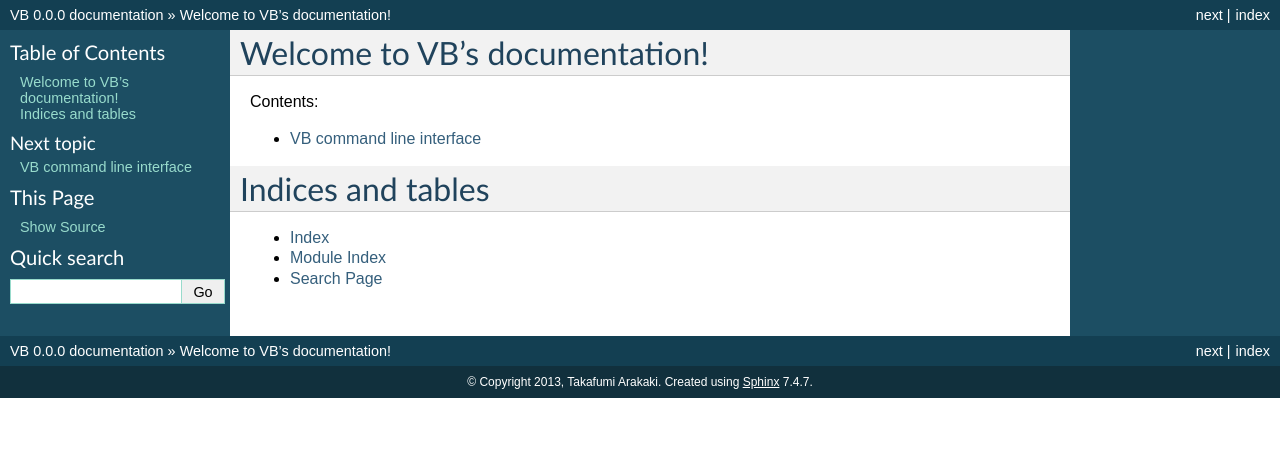
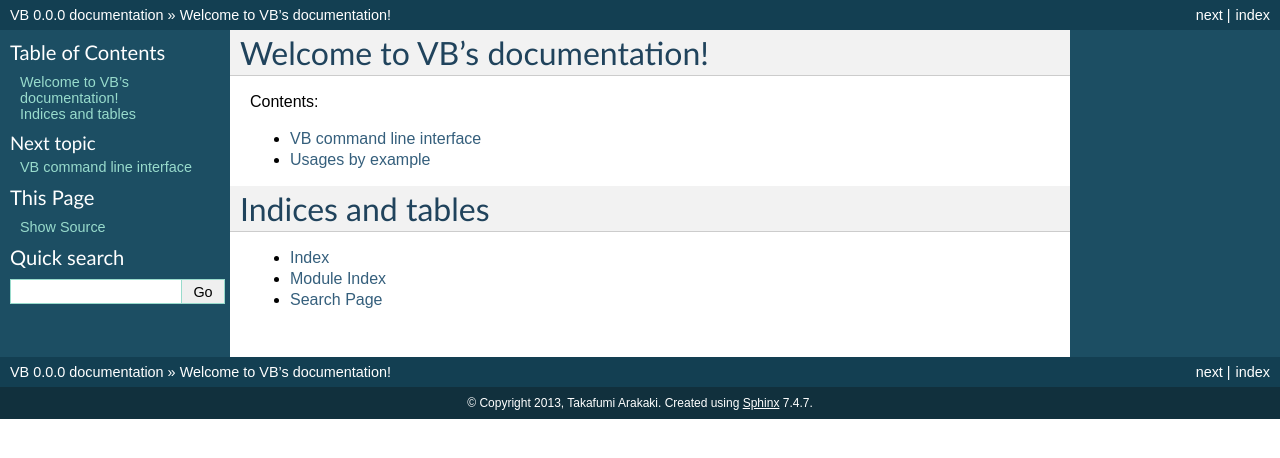
Before and after one commit to pombreda/vcs-branch, a Sphinx documentation site: the page built from doc/source/index.rst, in a window 1280 px wide. Shown: the top 458 px of the page. Built offline with Sphinx 7.4.7, drawn with Linux system fonts in a browser that asks for light colours.

Commit message:
Link to functional tests via usages page

```diff
--- a/doc/source/index.rst
+++ b/doc/source/index.rst
@@ -12,6 +12,7 @@ Contents:
    :maxdepth: 2
 
    commands
+   usages
 
 
 Indices and tables
--- /dev/null
+++ b/doc/source/usages.rst
@@ -0,0 +1,9 @@
+===================
+ Usages by example
+===================
+
+.. toctree::
+   :maxdepth: 1
+   :glob:
+
+   scenarios/*
```
